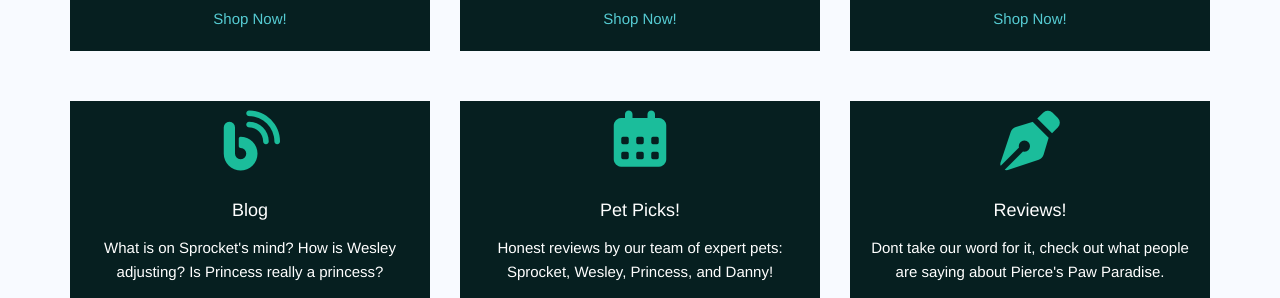
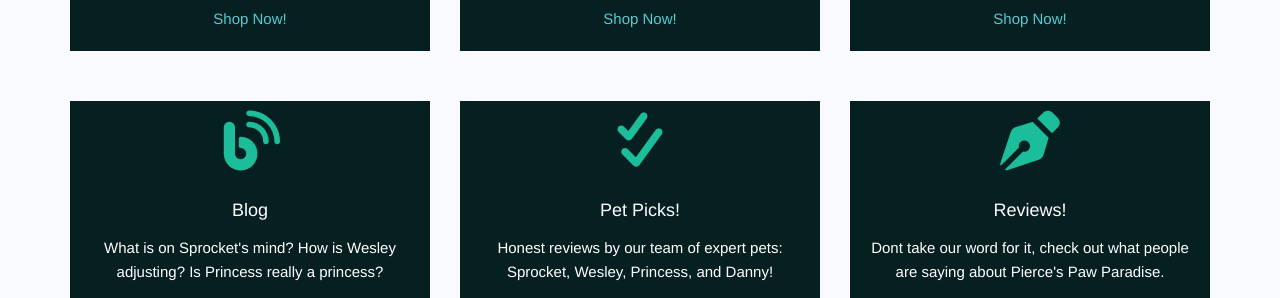
Before and after one commit to PawParadise/pierces-paw-paradise, a Jekyll site: the page built from index.html, in a window 1280 px wide. Shown: the part 940-1238 px from the top of the page. Built offline with Jekyll 4.4.1, drawn with Linux system fonts in a browser that asks for light colours.

Commit message:
Minor mods to block section links

```diff
--- a/_layouts/home_style.html
+++ b/_layouts/home_style.html
@@ -120,10 +120,10 @@
 
                 <div class="col-lg-4 col-md-4 col-sm-4 col-xs-12">
                     <div class="services-group wow animated zoomIn" data-wow-offset="40">
-                        <p class="services-icon"><i class="fa-solid fa-calendar-days fa-4x"></i></p>
+                        <p class="services-icon"><i class="fa-solid fa-check-double fa-4x"></i></p>
                         <h4 class="services-title">Pet Picks!</h4>
                         <p class="services-body">Honest reviews by our team of expert pets:  Sprocket, Wesley, Princess, and Danny!</p>
-                        <p class="services-more"><a href="#">Shop Now!</a></p>
+                        <p class="services-more"><a href="http://127.0.0.1:4000/pierces-paw-paradise/store.html#!/Sprockets-Picks/c/179076256">Shop Now!</a></p>
                     </div>
                 </div>
 
@@ -132,7 +132,7 @@
                         <p class="services-icon"><i class="fa-solid fa-pen-nib fa-4x"></i></p>
                         <h4 class="services-title">Reviews!</h4>
                         <p class="services-body">Dont take our word for it, check out what people are saying about Pierce's Paw Paradise.</p>
-                        <p class="services-more"><a href="#">Find Out More</a></p>
+                        <p class="services-more"><a href="https://www.google.com/search?sca_esv=263d6f8b3f719809&si=AMgyJEtREmoPL4P1I5IDCfuA8gybfVI2d5Uj7QMwYCZHKDZ-EyxObQ1CQRqwA2NLeIp6ZPkS2hbvi7S1952JLCQHGkR9DAaIpZHcB54dJg_n-tpigOr0fZ8gGlLFsDWEzFByPVi_YqpREgVIQCJcO7ZrMCzi9O5IwA%3D%3D&q=Pierce%27s+Paw+Paradise+Reviews&sa=X&ved=2ahUKEwiOydOgiqaPAxVzVTABHe0bDIUQ0bkNegQIJRAE&biw=1414&bih=1276&dpr=1" target="_blank">Find Out More</a></p>
                     </div>
                 </div>
             </div>
```
